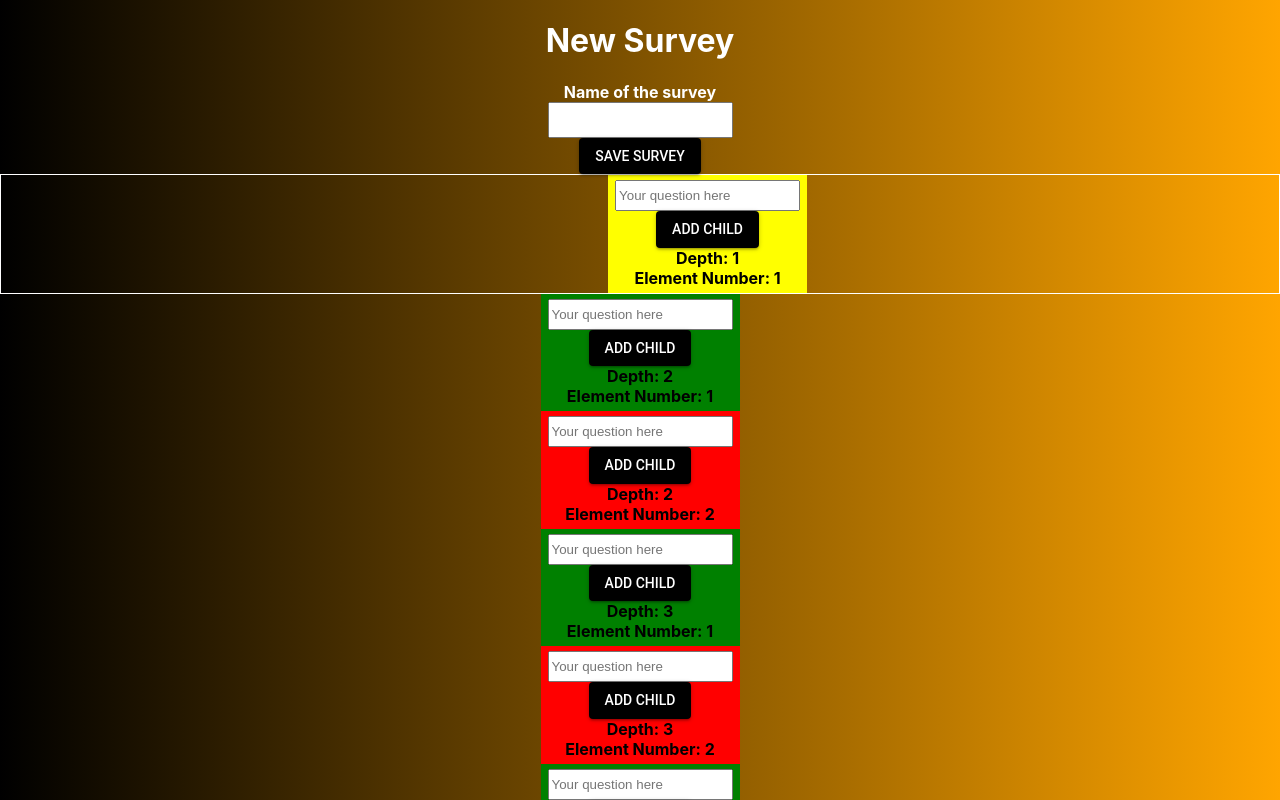
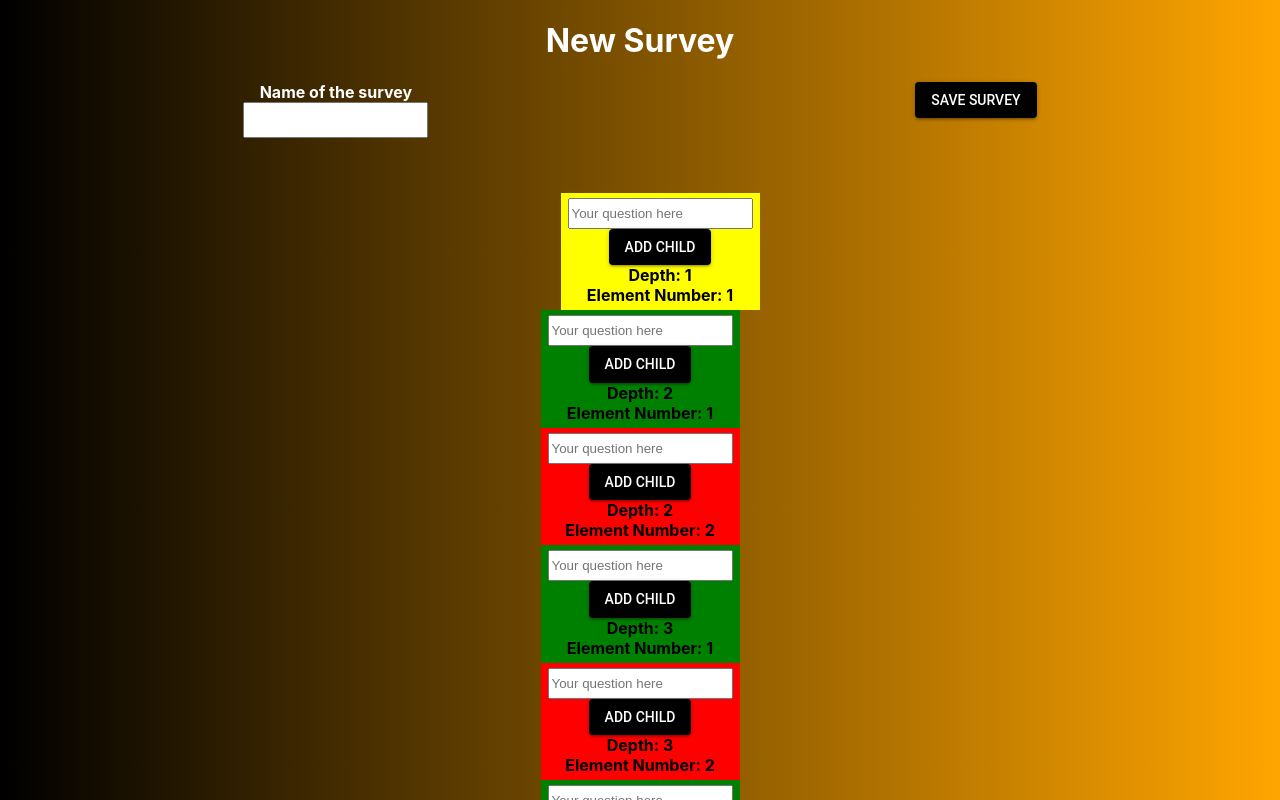
Before and after one commit to jithendaraa/thesurveyapp, a React app in the folder client/: page /newSurvey in a window 1280 px wide. Shown: the top 800 px of the page. Built offline with nearby package versions, Linux system fonts and the light colour scheme; no server answers.

Commit message:
little refactors, shortening and head question check to make survey creation

```diff
--- a/client/src/components/loggedInComponents/NewSurvey/NewSurvey.js
+++ b/client/src/components/loggedInComponents/NewSurvey/NewSurvey.js
@@ -96,7 +96,7 @@ class NewSurvey extends Component {
                 inpValues.push(inpElem.value);
             });
 
-            inpValues = this.inpValFilter(inpValues);
+            inpValues = this.inpValFilter(inpValues);           // convert aprropriate nodes to "" based on heirarchical inconsistency(parent = "" && child = valid implies parent and child = "")
             console.log(inpValues);
 
             let surveyObj = {
@@ -106,11 +106,19 @@ class NewSurvey extends Component {
                 questions: inpValues
             }
 
-            await this.props.postNewSurvey(surveyObj);
 
-            console.log(this.props.surveys);
-            window.location.href = '/';
+            if(inpValues[0] !== "" && inpValues[0].trim() !== ""){
+                await this.props.postNewSurvey(surveyObj);
+                window.location.href = '/';
+            }
+
+            else{
+                alert("Your head question cannot be empty");
+            }
+
         }
+
+
     }
 
     render() {
@@ -118,13 +126,27 @@ class NewSurvey extends Component {
             <div>
                 <center>
                     <h1 style={{ color: "white" }}>New Survey</h1>
-                    <b style={{ color: "white" }}>Name of the survey</b><Input id="surveyName" height="30px" />
 
-                    <Button btnText="Save survey" onClick={this.saveSurvey} />
+                        <div style={{display: "flex", flexWrap: "wrap", justifyContent: "space-around"}}>
+                            <div>
+                                <b style={{ color: "white" }}>Name of the survey</b><Input id="surveyName" height="30px" />
+                            </div>
+                            <div>
+                                <Button btnText="Save survey" onClick={this.saveSurvey} />
+                            </div>
+                        </div>
 
-                    <div style={{ border: "1px solid white" }}>
-                        <div style={{ cursor: "pointer", width: "5%" }}  ><Node id="1_1" type="yellow" /></div>
-                    </div>
+
+
+
+
+                    <center style={{paddingRight: "100px", paddingTop: "55px"}}>
+
+                            <div style={{ cursor: "pointer", width: "5%" }}  ><Node id="1_1" type="yellow" /></div>
+
+                    </center>
+
+
 
                     <div className={classes.FlexingA}>
                         <div className={classes.Nodewrap} id="2_1"  ><Node id="2_1" type="green" /></div>
```
